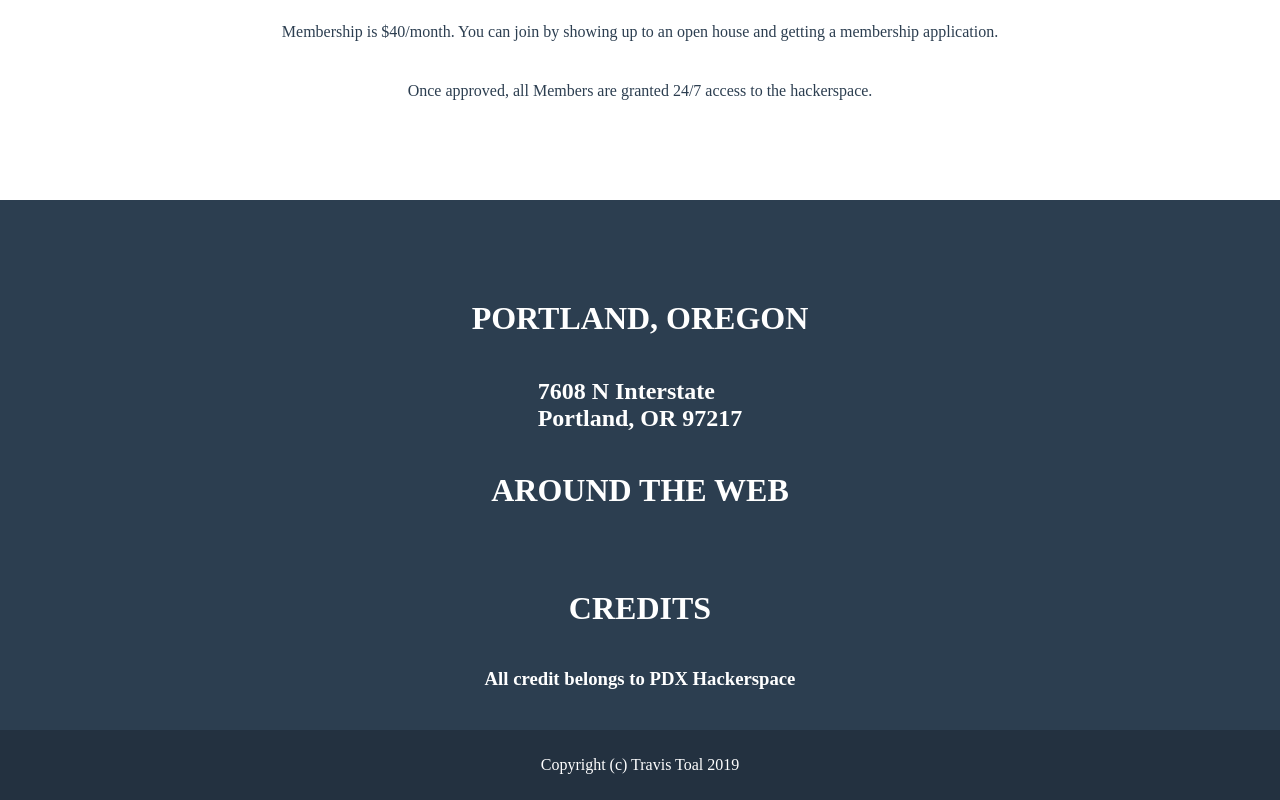
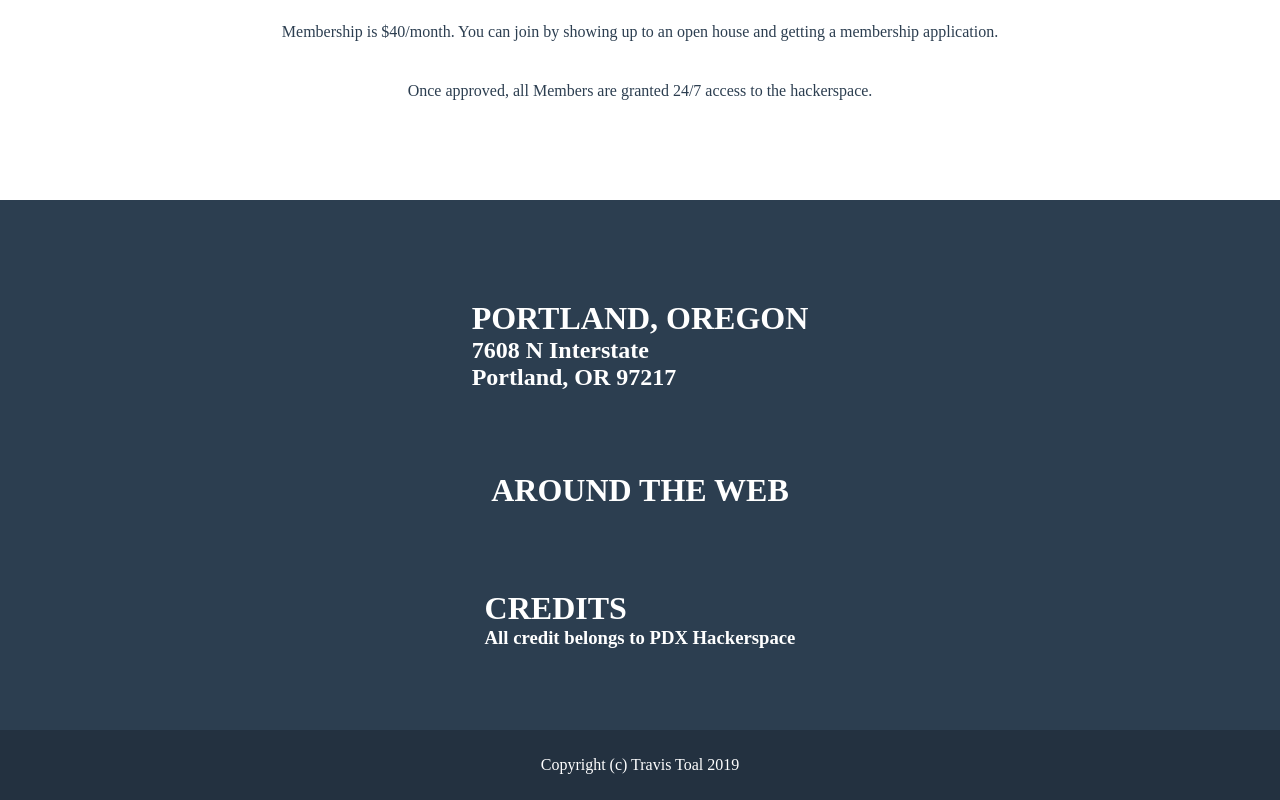
Before and after one commit to travisty12/angular-clone, an Angular app: page / in a window 1280 px wide. Shown: the part 2902-3702 px from the top of the page. Built offline with nearby package versions, Linux system fonts and the light colour scheme.

Commit message:
add specs, change grouping of divs

```diff
--- a/src/app/foot-div/foot-div.component.html
+++ b/src/app/foot-div/foot-div.component.html
@@ -1,15 +1,20 @@
 <div class="foot-div">
+  <div class="location">
     <h1>PORTLAND, OREGON</h1>
     <div>
       <h2>7608 N Interstate</h2>
       <h2>Portland, OR 97217</h2>
     </div>
+  </div>
+  <div class="media-links">
     <h1>AROUND THE WEB</h1>
-  <div class="media-links">
 
   </div>
+  <div class="credit">
     <h1>CREDITS</h1>
     <h3>All credit belongs to PDX Hackerspace</h3>
+
+  </div>
   <div class="copyright-div">
     <p>Copyright (c) Travis Toal 2019</p>
   </div>
```
Also changed, not shown: 1 other file (tests, documents, lock files or other folders). Lines whose indentation alone changed are shown as unchanged.
